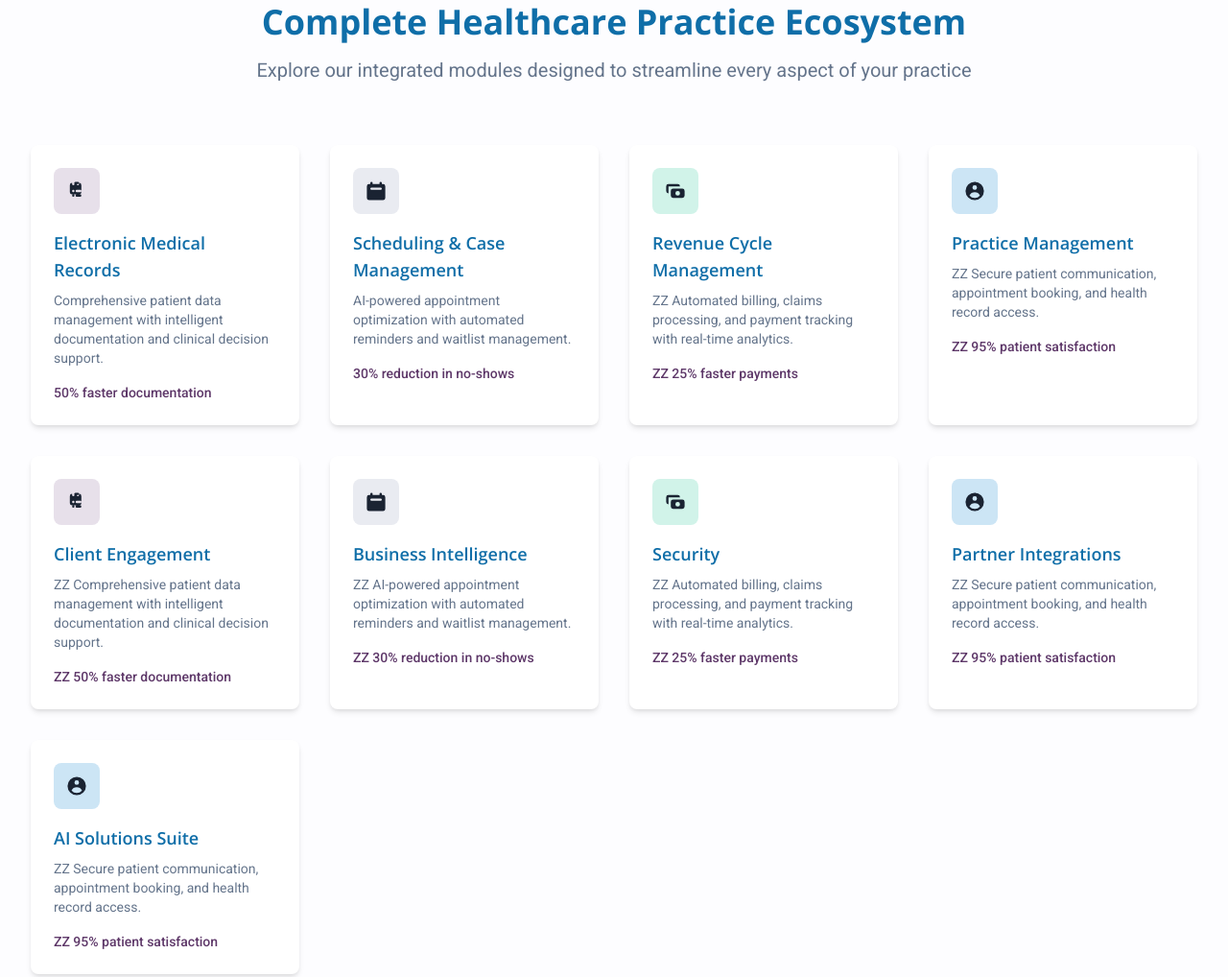
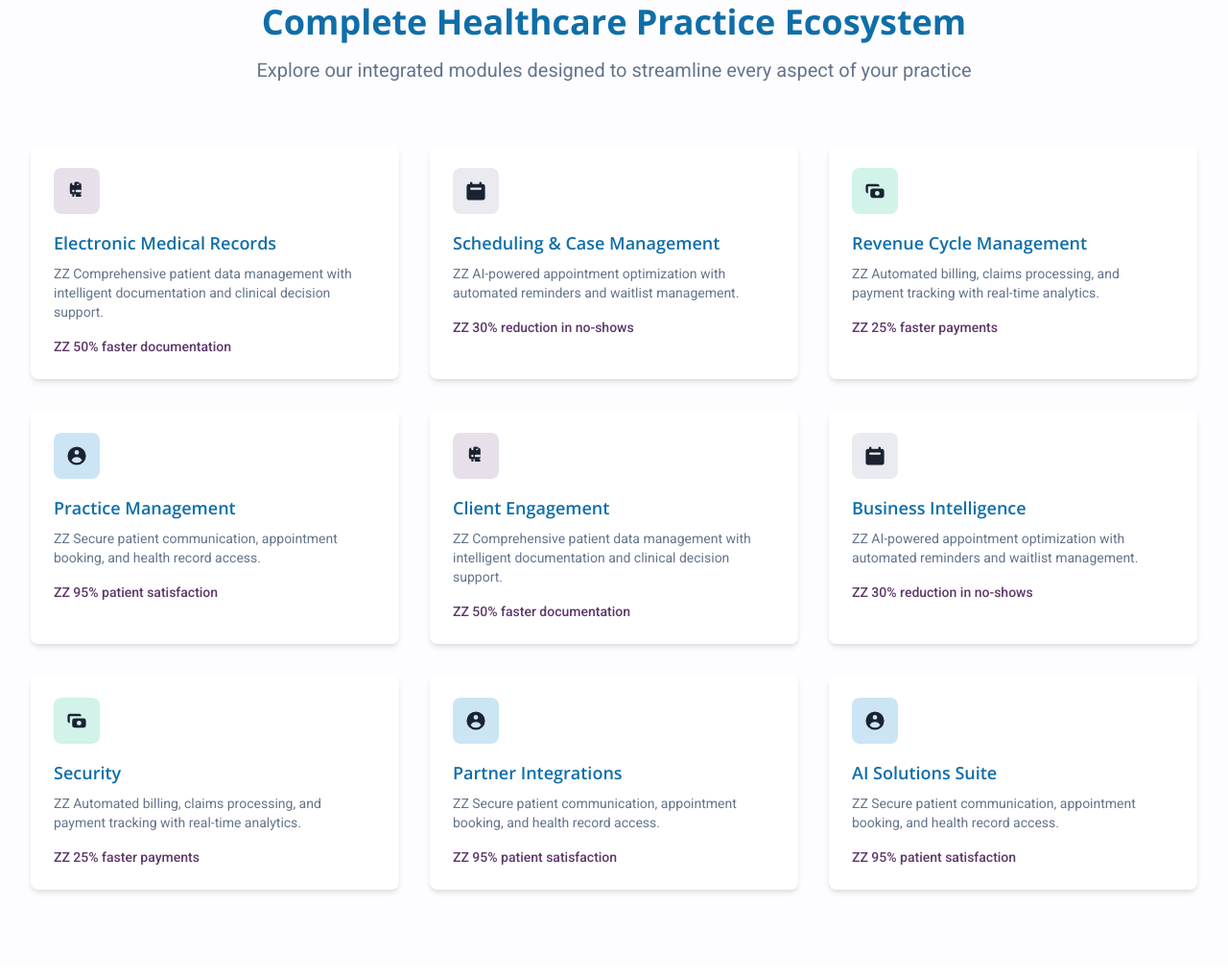
Before and after one commit to GusEricsson/ClinicmasterWebsite, a website: page pages/homepage.html in a window 1280 px wide. Shown: the part 1184-2202 px from the top of the page at 96% size. Drawn offline with nearby package versions, Linux system fonts and the light colour scheme.

Commit message:
changes to be committed:

```diff
--- a/pages/homepage.html
+++ b/pages/homepage.html
@@ -3,7 +3,7 @@
 <head>
     <meta charset="UTF-8" />
     <meta name="viewport" content="width=device-width, initial-scale=1.0" />
-    <title>Clinicmaster Pro - Transform Your Practice, Not Your Workflow</title>
+    <title>Clinicmaster - Transform Your Practice, Not Your Workflow</title>
     <link rel="stylesheet" href="../css/main.css" />
     <meta name="description" content="Comprehensive healthcare practice management platform combining clinical sophistication with seamless user experience. Transform your practice with intelligent care management." />
 <script type="module" src="https://static.rocket.new/rocket-web.js?_cfg=https%3A%2F%2Fclinicmast7424back.builtwithrocket.new&_be=https%3A%2F%2Fapplication.rocket.new&_v=0.1.5"></script>
@@ -175,7 +175,7 @@
                 <p class="text-xl text-text-secondary max-w-3xl mx-auto">Explore our integrated modules designed to streamline every aspect of your practice</p>
             </div>
 
-            <div class="grid md:grid-cols-2 lg:grid-cols-4 gap-8">
+            <div class="grid md:grid-cols-2 lg:grid-cols-3 gap-8">
                 <!-- EMR Module -->
                 <div class="group bg-white rounded-lg p-6 shadow-soft hover:shadow-modal transition-smooth cursor-pointer">
                     <div class="w-12 h-12 bg-primary-100 rounded-lg flex items-center justify-center mb-4 group-hover:bg-primary group-hover:text-white transition-smooth">
@@ -185,8 +185,8 @@
                         </svg>
                     </div>
                     <h3 class="text-lg font-semibold text-secondary mb-2">Electronic Medical Records</h3>
-                    <p class="text-text-secondary text-sm mb-4">Comprehensive patient data management with intelligent documentation and clinical decision support.</p>
-                    <div class="text-primary text-sm font-medium">50% faster documentation</div>
+                    <p class="text-text-secondary text-sm mb-4">ZZ Comprehensive patient data management with intelligent documentation and clinical decision support.</p>
+                    <div class="text-primary text-sm font-medium">ZZ 50% faster documentation</div>
                 </div>
 
                 <!-- Scheduling & Case Management Module -->
@@ -197,8 +197,8 @@
                         </svg>
                     </div>
                     <h3 class="text-lg font-semibold text-secondary mb-2">Scheduling & Case Management</h3>
-                    <p class="text-text-secondary text-sm mb-4">AI-powered appointment optimization with automated reminders and waitlist management.</p>
-                    <div class="text-primary text-sm font-medium">30% reduction in no-shows</div>
+                    <p class="text-text-secondary text-sm mb-4">ZZ AI-powered appointment optimization with automated reminders and waitlist management.</p>
+                    <div class="text-primary text-sm font-medium">ZZ 30% reduction in no-shows</div>
                 </div>
 
                 <!-- Billing Module -->
```
Also changed, not shown: package.json (+8 -5 lines).
